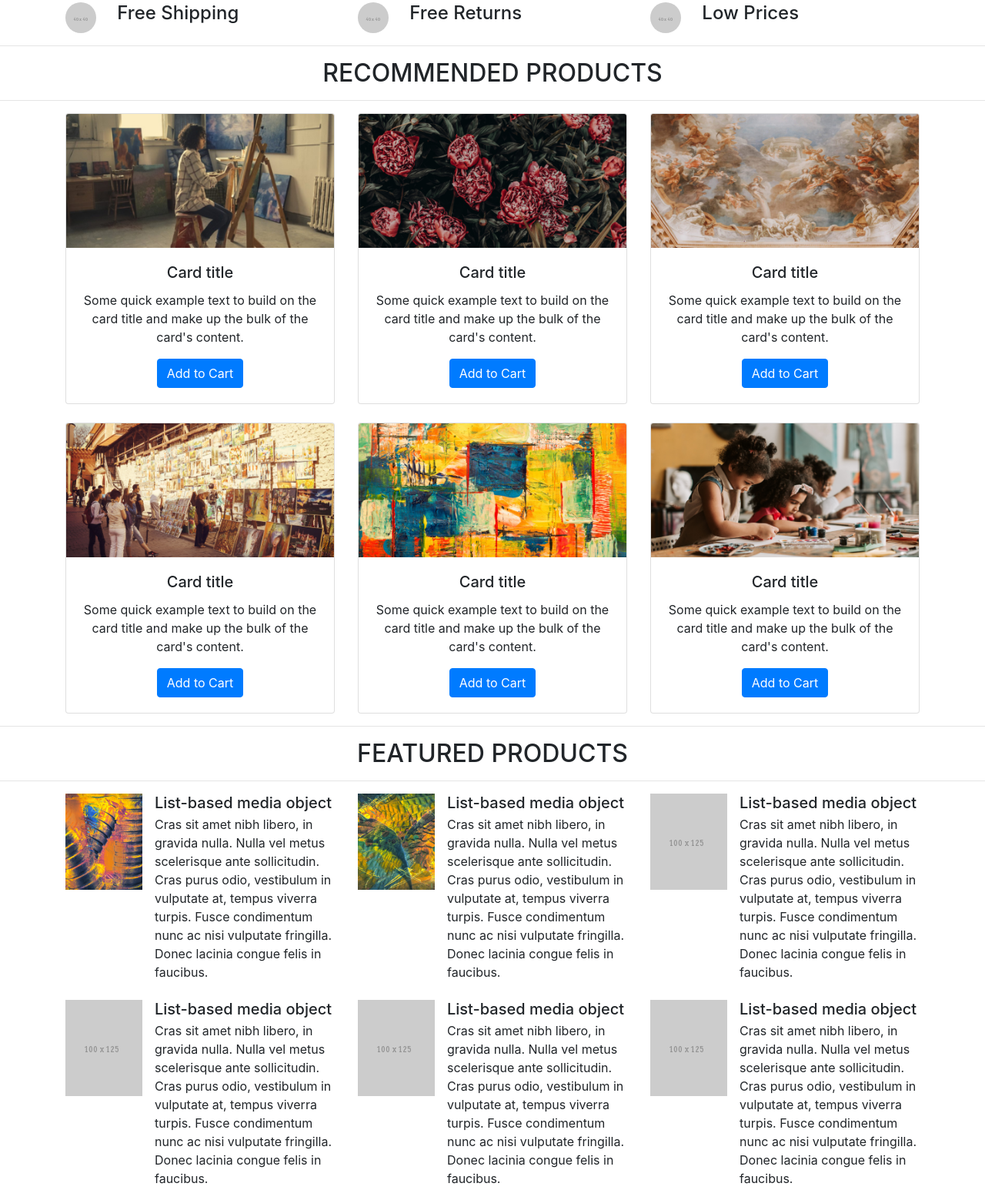
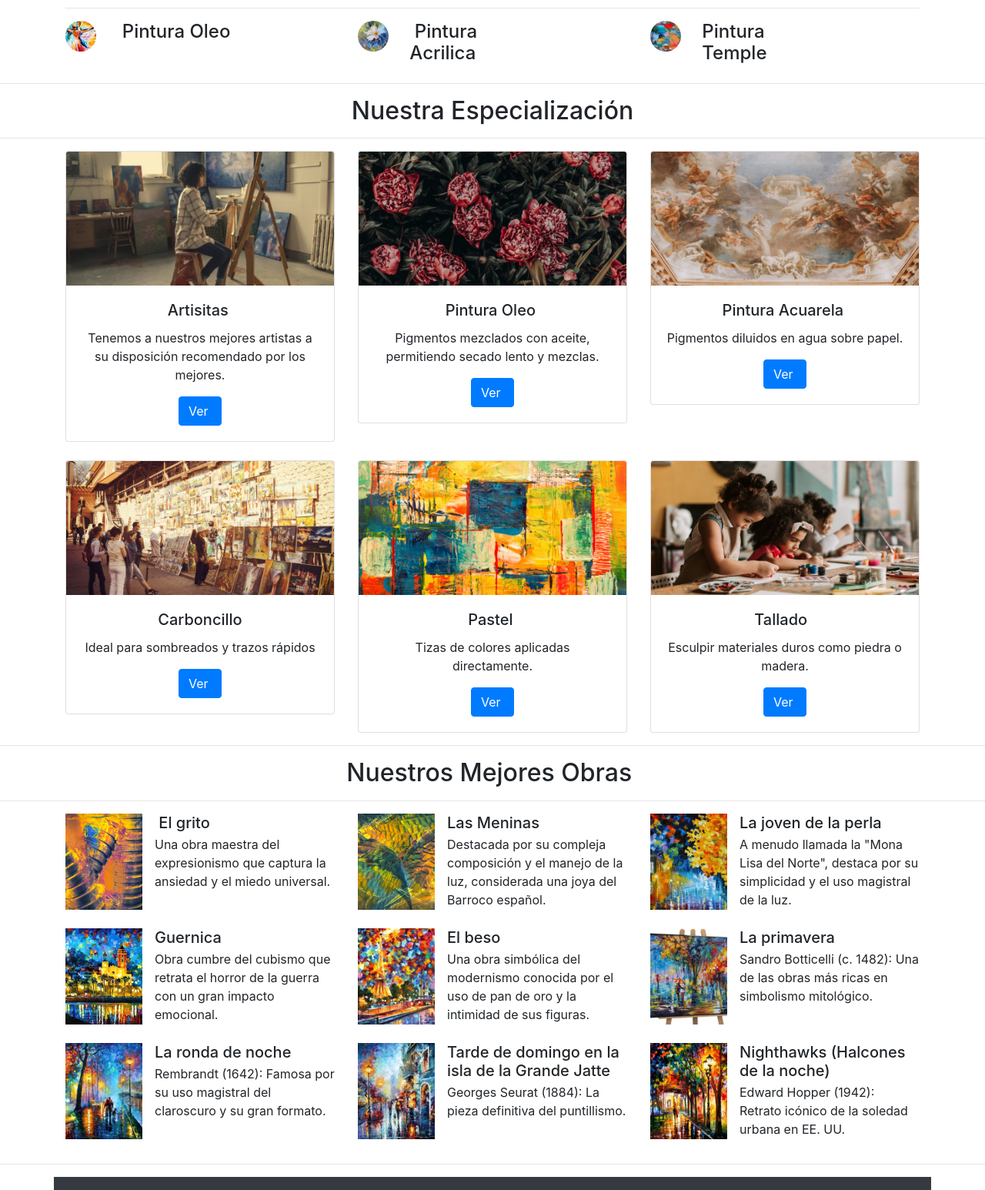
Before and after one commit to davidxulu/mi_empresa, a plain HTML site: page index.html in a window 1280 px wide. Shown: the part 935-2481 px from the top of the page at 77% size. Drawn offline with Linux system fonts and the light colour scheme.

Commit message:
Add files via upload

```diff
--- a/index.html
+++ b/index.html
@@ -11,20 +11,23 @@
   <body>
     <nav class="navbar navbar-expand-lg navbar-dark bg-dark">
       <div class="container">
-        <a class="navbar-brand" href="#">Navbar</a>
+        <a class="navbar-brand" href="#">TRAVGELIN<br>
+        </a>
         <button class="navbar-toggler" type="button" data-toggle="collapse" data-target="#navbarSupportedContent" aria-controls="navbarSupportedContent" aria-expanded="false" aria-label="Toggle navigation">
         <span class="navbar-toggler-icon"></span>
         </button>
         <div class="collapse navbar-collapse" id="navbarSupportedContent">
           <ul class="navbar-nav mr-auto">
             <li class="nav-item active">
-              <a class="nav-link" href="#">Home <span class="sr-only">(current)</span></a>
+              <a class="nav-link" href="#">Inicio <span class="sr-only">(current)</span></a>
             </li>
             <li class="nav-item">
-              <a class="nav-link" href="#">Link</a>
+              <a class="nav-link" href="#">Enlaces<br>
+              </a>
             </li>
             <li class="nav-item dropdown">
-              <a class="nav-link dropdown-toggle" href="#" id="navbarDropdown" role="button" data-toggle="dropdown" aria-haspopup="true" aria-expanded="false">Dropdown</a>
+              <a class="nav-link dropdown-toggle" href="#" id="navbarDropdown" role="button" data-toggle="dropdown" aria-haspopup="true" aria-expanded="false">Acciones<br>
+              </a>
               <div class="dropdown-menu" aria-labelledby="navbarDropdown">
                 <a class="dropdown-item" href="#">Action</a>
                 <a class="dropdown-item" href="#">Another action</a>
@@ -37,8 +40,8 @@
             </li>
           </ul>
           <form class="form-inline my-2 my-lg-0">
-            <input class="form-control mr-sm-2" type="search" placeholder="Search" aria-label="Search">
-            <button class="btn btn-outline-success my-2 my-sm-0" type="submit">Search</button>
+            <input class="form-control mr-sm-2" type="search" placeholder="Buscar..." aria-label="Search">
+            <button class="btn btn-outline-success my-2 my-sm-0" type="submit">Buscar&nbsp;</button>
           </form>
         </div>
       </div>
@@ -92,32 +95,33 @@
       <div class="row">
         <div class="col-4">
           <div class="row">
-            <div class="col-2"><img class="rounded-circle" alt="Free Shipping" src="images/40X40.gif"></div>
+            <div class="col-2"><img class="rounded-circle" alt="Free Shipping" src="images/small1.png"></div>
             <div class="col-lg-6 col-10 ml-1">
-              <h4>Free Shipping</h4>
+              <h4>&nbsp;Pintura Oleo</h4>
             </div>
           </div>
         </div>
         <div class="col-4">
           <div class="row">
-            <div class="col-2"><img class="rounded-circle" alt="Free Shipping" src="images/40X40.gif"></div>
+            <div class="col-2"><img class="rounded-circle" alt="Free Shipping" src="images/small2.png"></div>
             <div class="col-lg-6 col-10 ml-1">
-              <h4>Free Returns</h4>
+              <h4>&nbsp;Pintura Acrilica</h4>
             </div>
           </div>
         </div>
         <div class="col-4">
           <div class="row">
-            <div class="col-2"><img class="rounded-circle" alt="Free Shipping" src="images/40X40.gif"></div>
+            <div class="col-2"><img class="rounded-circle" alt="Free Shipping" src="images/small3.png"></div>
             <div class="col-lg-6 col-10 ml-1">
-              <h4>Low Prices</h4>
+              <h4>Pintura Temple
+			  </h4>
             </div>
           </div>
         </div>
       </div>
     </div>
     <hr>
-    <h2 class="text-center">RECOMMENDED PRODUCTS</h2>
+    <h2 class="text-center">&nbsp;Nuestra Especialización&nbsp;</h2>
     <hr>
     <div class="container">
       <div class="row text-center">
@@ -125,9 +129,9 @@
           <div class="card">
             <img class="card-img-top" src="images/imagen4.png" alt="Card image cap">
             <div class="card-body">
-              <h5 class="card-title">Card title</h5>
-              <p class="card-text">Some quick example text to build on the card title and make up the bulk of the card's content.</p>
-              <a href="#" class="btn btn-primary">Add to Cart</a>
+              <h5 class="card-title">Artisitas&nbsp;</h5>
+              <p class="card-text">Tenemos a nuestros mejores artistas a su disposición recomendado por los mejores.</p>
+              <a href="#" class="btn btn-primary">Ver&nbsp;</a>
             </div>
           </div>
         </div>
@@ -135,9 +139,9 @@
           <div class="card">
             <img class="card-img-top" src="images/imagen5.png" alt="Card image cap">
             <div class="card-body">
-              <h5 class="card-title">Card title</h5>
-              <p class="card-text">Some quick example text to build on the card title and make up the bulk of the card's content.</p>
-              <a href="#" class="btn btn-primary">Add to Cart</a>
+              <h5 class="card-title">Pintura Oleo&nbsp;</h5>
+              <p class="card-text">Pigmentos mezclados con aceite, permitiendo secado lento y mezclas.</p>
+              <a href="#" class="btn btn-primary">Ver&nbsp;</a>
             </div>
           </div>
         </div>
@@ -145,9 +149,9 @@
           <div class="card">
             <img class="card-img-top" src="images/imagen6.png" alt="Card image cap">
             <div class="card-body">
-              <h5 class="card-title">Card title</h5>
-              <p class="card-text">Some quick example text to build on the card title and make up the bulk of the card's content.</p>
-              <a href="#" class="btn btn-primary">Add to Cart</a>
+              <h5 class="card-title">Pintura Acuarela&nbsp;</h5>
+              <p class="card-text">Pigmentos diluidos en agua sobre papel.</p>
+              <a href="#" class="btn btn-primary">Ver&nbsp;</a>
             </div>
           </div>
         </div>
@@ -157,9 +161,9 @@
           <div class="card">
             <img class="card-img-top" src="images/imagen7.png" alt="Card image cap">
             <div class="card-body">
-              <h5 class="card-title">Card title</h5>
-              <p class="card-text">Some quick example text to build on the card title and make up the bulk of the card's content.</p>
-              <a href="#" class="btn btn-primary">Add to Cart</a>
+              <h5 class="card-title">Carboncillo</h5>
+              <p class="card-text">Ideal para sombreados y trazos rápidos</p>
+              <a href="#" class="btn btn-primary">Ver&nbsp;</a>
             </div>
           </div>
         </div>
@@ -167,9 +171,9 @@
           <div class="card">
             <img class="card-img-top" src="images/imagen8.png" alt="Card image cap">
             <div class="card-body">
-              <h5 class="card-title">Card title</h5>
-              <p class="card-text">Some quick example text to build on the card title and make up the bulk of the card's content.</p>
-              <a href="#" class="btn btn-primary">Add to Cart</a>
+              <h5 class="card-title">Pastel&nbsp;</h5>
+              <p class="card-text">Tizas de colores aplicadas directamente.</p>
+              <a href="#" class="btn btn-primary">Ver&nbsp;</a>
             </div>
           </div>
         </div>
@@ -177,16 +181,16 @@
           <div class="card">
             <img class="card-img-top" src="images/imagen9.png" alt="Card image cap">
             <div class="card-body">
-              <h5 class="card-title">Card title</h5>
-              <p class="card-text">Some quick example text to build on the card title and make up the bulk of the card's content.</p>
-              <a href="#" class="btn btn-primary">Add to Cart</a>
+              <h5 class="card-title">Tallado&nbsp;&nbsp;</h5>
+              <p class="card-text">Esculpir materiales duros como piedra o madera.</p>
+              <a href="#" class="btn btn-primary">Ver&nbsp;</a>
             </div>
           </div>
         </div>
       </div>
     </div>
     <hr>
-    <h2 class="text-center">FEATURED PRODUCTS</h2>
+    <h2 class="text-center">Nuestros Mejores Obras&nbsp;</h2>
     <hr>
     <div class="container">
       <div class="row">
@@ -195,22 +199,22 @@
             <li class="media">
               <img class="mr-3" src="images/imagen10.png" alt="Generic placeholder image">
               <div class="media-body">
-                <h5 class="mt-0 mb-1">List-based media object</h5>
-                Cras sit amet nibh libero, in gravida nulla. Nulla vel metus scelerisque ante sollicitudin. Cras purus odio, vestibulum in vulputate at, tempus viverra turpis. Fusce condimentum nunc ac nisi vulputate fringilla. Donec lacinia congue felis in faucibus.
+                <h5 class="mt-0 mb-1">&nbsp;El grito</h5>
+                Una obra maestra del expresionismo que captura la ansiedad y el miedo universal.
               </div>
             </li>
             <li class="media my-4">
-              <img class="mr-3" src="images/100X125.gif" alt="Generic placeholder image">
+              <img class="mr-3" src="images/imagen13.png" alt="Generic placeholder image">
               <div class="media-body">
-                <h5 class="mt-0 mb-1">List-based media object</h5>
-                Cras sit amet nibh libero, in gravida nulla. Nulla vel metus scelerisque ante sollicitudin. Cras purus odio, vestibulum in vulputate at, tempus viverra turpis. Fusce condimentum nunc ac nisi vulputate fringilla. Donec lacinia congue felis in faucibus.
+                <h5 class="mt-0 mb-1">Guernica</h5>
+                Obra cumbre del cubismo que retrata el horror de la guerra con un gran impacto emocional.
               </div>
             </li>
             <li class="media">
-              <img class="mr-3" src="images/100X125.gif" alt="Generic placeholder image">
+              <img class="mr-3" src="images/imagen16.png	" alt="Generic placeholder image">
               <div class="media-body">
-                <h5 class="mt-0 mb-1">List-based media object</h5>
-                Cras sit amet nibh libero, in gravida nulla. Nulla vel metus scelerisque ante sollicitudin. Cras purus odio, vestibulum in vulputate at, tempus viverra turpis. Fusce condimentum nunc ac nisi vulputate fringilla. Donec lacinia congue felis in faucibus.
+                <h5 class="mt-0 mb-1">La ronda de noche</h5>
+                Rembrandt (1642): Famosa por su uso magistral del claroscuro y su gran formato.
               </div>
             </li>
           </ul>
@@ -220,22 +224,22 @@
             <li class="media">
               <img class="mr-3" src="images/imagen11.png" alt="Generic placeholder image">
               <div class="media-body">
-                <h5 class="mt-0 mb-1">List-based media object</h5>
-                Cras sit amet nibh libero, in gravida nulla. Nulla vel metus scelerisque ante sollicitudin. Cras purus odio, vestibulum in vulputate at, tempus viverra turpis. Fusce condimentum nunc ac nisi vulputate fringilla. Donec lacinia congue felis in faucibus.
+                <h5 class="mt-0 mb-1">Las Meninas</h5>
+                Destacada por su compleja composición y el manejo de la luz, considerada una joya del Barroco español.
               </div>
             </li>
             <li class="media my-4">
-              <img class="mr-3" src="images/100X125.gif" alt="Generic placeholder image">
+              <img class="mr-3" src="images/imagen14.png" alt="Generic placeholder image">
               <div class="media-body">
-                <h5 class="mt-0 mb-1">List-based media object</h5>
-                Cras sit amet nibh libero, in gravida nulla. Nulla vel metus scelerisque ante sollicitudin. Cras purus odio, vestibulum in vulputate at, tempus viverra turpis. Fusce condimentum nunc ac nisi vulputate fringilla. Donec lacinia congue felis in faucibus.
+                <h5 class="mt-0 mb-1">El beso</h5>
+                Una obra simbólica del modernismo conocida por el uso de pan de oro y la intimidad de sus figuras.
               </div>
             </li>
             <li class="media">
-              <img class="mr-3" src="images/100X125.gif" alt="Generic placeholder image">
+              <img class="mr-3" src="images/imagen18.png" alt="Generic placeholder image">
               <div class="media-body">
-                <h5 class="mt-0 mb-1">List-based media object</h5>
-                Cras sit amet nibh libero, in gravida nulla. Nulla vel metus scelerisque ante sollicitudin. Cras purus odio, vestibulum in vulputate at, tempus viverra turpis. Fusce condimentum nunc ac nisi vulputate fringilla. Donec lacinia congue felis in faucibus.
+                <h5 class="mt-0 mb-1">Tarde de domingo en la isla de la Grande Jatte</h5>
+                Georges Seurat (1884): La pieza definitiva del puntillismo.
               </div>
             </li>
           </ul>
@@ -243,24 +247,23 @@
         <div class="col-lg-4">
           <ul class="list-unstyled">
             <li class="media">
-              <img class="mr-3" src="images/100X125.gif" alt="Generic placeholder image">
+              <img class="mr-3" src="images/imagen12.png" alt="Generic placeholder image">
               <div class="media-body">
-                <h5 class="mt-0 mb-1">List-based media object</h5>
-                Cras sit amet nibh libero, in gravida nulla. Nulla vel metus scelerisque ante sollicitudin. Cras purus odio, vestibulum in vulputate at, tempus viverra turpis. Fusce condimentum nunc ac nisi vulputate fringilla. Donec lacinia congue felis in faucibus.
-              </div>
+                <h5 class="mt-0 mb-1">La joven de la perla</h5>
+              A menudo llamada la "Mona Lisa del Norte", destaca por su simplicidad y el uso magistral de la luz. </div>
             </li>
             <li class="media my-4">
-              <img class="mr-3" src="images/100X125.gif" alt="Generic placeholder image">
+              <img class="mr-3" src="images/imagen15.png" alt="Generic placeholder image">
               <div class="media-body">
-                <h5 class="mt-0 mb-1">List-based media object</h5>
-                Cras sit amet nibh libero, in gravida nulla. Nulla vel metus scelerisque ante sollicitudin. Cras purus odio, vestibulum in vulputate at, tempus viverra turpis. Fusce condimentum nunc ac nisi vulputate fringilla. Donec lacinia congue felis in faucibus.
+                <h5 class="mt-0 mb-1">La primavera</h5>
+                Sandro Botticelli (c. 1482): Una de las obras más ricas en simbolismo mitológico.
               </div>
             </li>
             <li class="media">
-              <img class="mr-3" src="images/100X125.gif" alt="Generic placeholder image">
+              <img class="mr-3" src="images/imagen19.png" alt="Generic placeholder image">
               <div class="media-body">
-                <h5 class="mt-0 mb-1">List-based media object</h5>
-                Cras sit amet nibh libero, in gravida nulla. Nulla vel metus scelerisque ante sollicitudin. Cras purus odio, vestibulum in vulputate at, tempus viverra turpis. Fusce condimentum nunc ac nisi vulputate fringilla. Donec lacinia congue felis in faucibus.
+                <h5 class="mt-0 mb-1">Nighthawks (Halcones de la noche)</h5>
+                Edward Hopper (1942): Retrato icónico de la soledad urbana en EE. UU.
               </div>
             </li>
           </ul>
@@ -307,7 +310,7 @@
       <div class="container">
         <div class="row">
           <div class="col-12">
-            <p>Copyright © MyWebsite. All rights reserved.</p>
+            <p>Copyrigh.&nbsp; &nbsp;Todos los derechos reservados.</p>
           </div>
         </div>
       </div>
```
Also changed, not shown: images/imagen12.png (added), images/imagen13.png (added), images/imagen14.png (added), images/imagen15.png (added), images/imagen16.png (added), images/imagen18.png (added), images/imagen19.png (added), images/small1.png (added), images/small2.png (added), images/small3.png (added).
